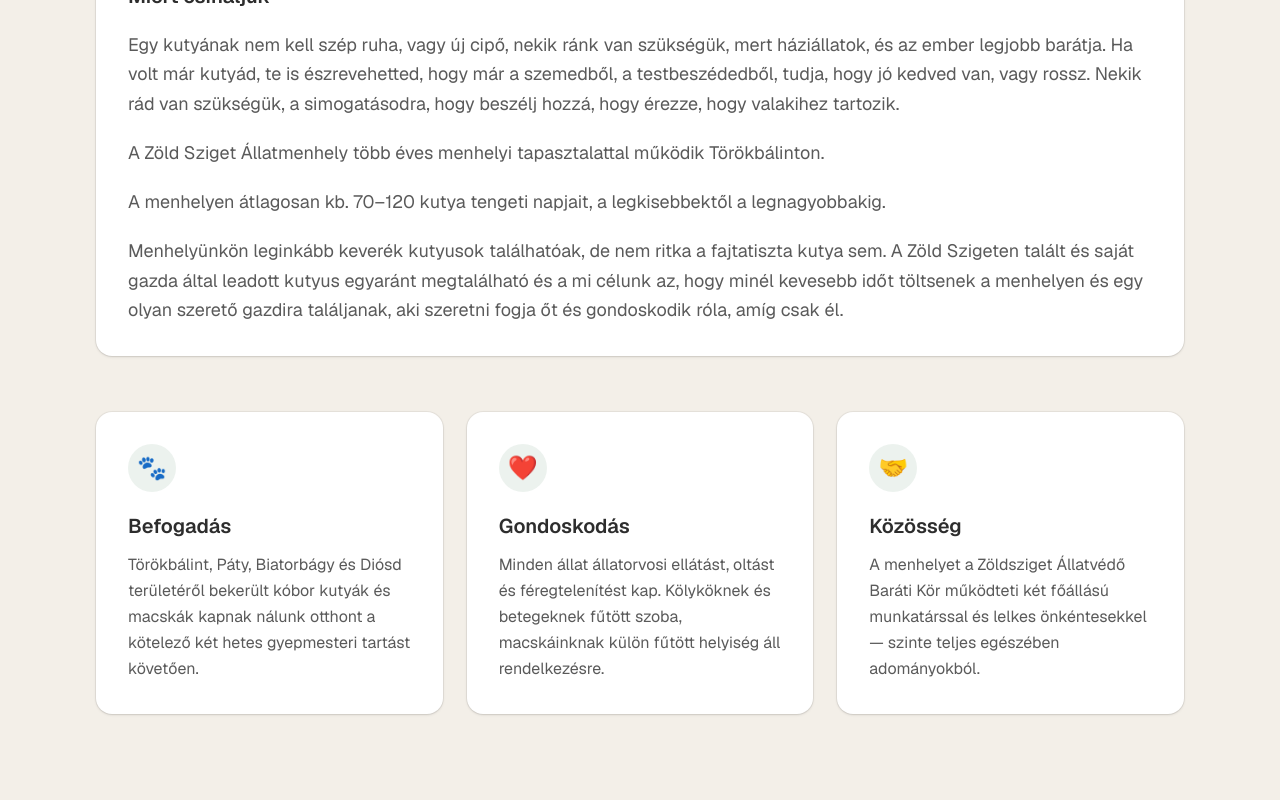
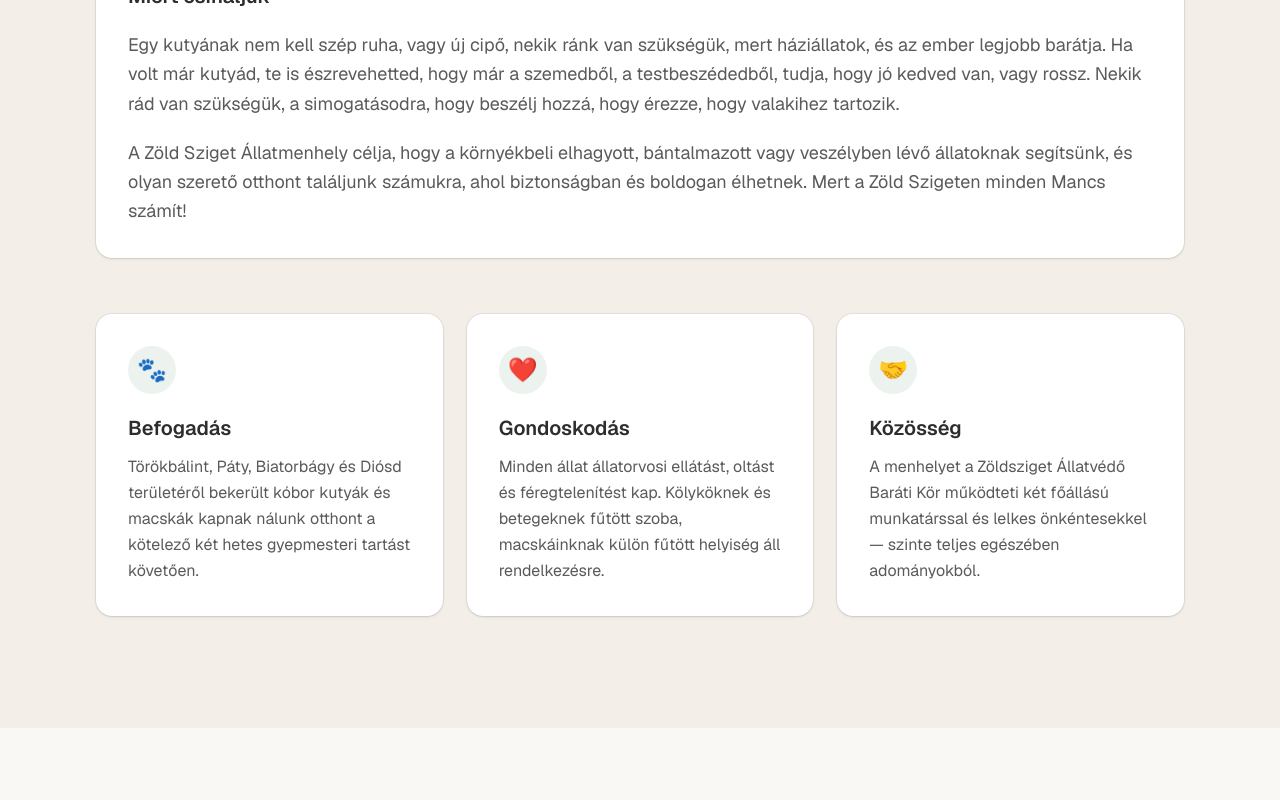
Before and after one commit to berenyilevente/zold-sziget-allatmenhely, a Next.js app: page / in a window 1280 px wide. Shown: the part 1240-2040 px from the top of the page. Built offline with nearby package versions, Linux system fonts and the light colour scheme.

Commit message:
feat: improve description

```diff
--- a/src/components/sections/Contact.tsx
+++ b/src/components/sections/Contact.tsx
@@ -1,12 +1,12 @@
 import { Container } from '../Container';
 
 const openingHours: ReadonlyArray<readonly [string, string]> = [
-  ['Hétfő', '12:00–16:00'],
-  ['Kedd', '12:00–16:00'],
-  ['Szerda', '12:00–16:00'],
-  ['Csütörtök', '12:00–16:00'],
-  ['Péntek', '12:00–16:00'],
-  ['Szombat', '12:00–16:00'],
+  ['Hétfő', '10:00-14:00'],
+  ['Kedd', '10:00-14:00'],
+  ['Szerda', '10:00-14:00'],
+  ['Csütörtök', '10:00-14:00'],
+  ['Péntek', '10:00-14:00'],
+  ['Szombat', '10:00-14:00'],
   ['Vasárnap', 'Zárva'],
 ];
 
--- a/src/components/sections/Rolunk.tsx
+++ b/src/components/sections/Rolunk.tsx
@@ -68,20 +68,10 @@
                 érezze, hogy valakihez tartozik.
               </p>
               <p>
-                A Zöld Sziget Állatmenhely több éves menhelyi tapasztalattal
-                működik Törökbálinton.
-              </p>
-              <p>
-                A menhelyen átlagosan kb. 70–120 kutya tengeti napjait, a
-                legkisebbektől a legnagyobbakig.
-              </p>
-              <p>
-                Menhelyünkön leginkább keverék kutyusok találhatóak, de nem
-                ritka a fajtatiszta kutya sem. A Zöld Szigeten talált és saját
-                gazda által leadott kutyus egyaránt megtalálható és a mi célunk
-                az, hogy minél kevesebb időt töltsenek a menhelyen és egy olyan
-                szerető gazdira találjanak, aki szeretni fogja őt és gondoskodik
-                róla, amíg csak él.
+                A Zöld Sziget Állatmenhely célja, hogy a környékbeli elhagyott,
+                bántalmazott vagy veszélyben lévő állatoknak segítsünk, és olyan
+                szerető otthont találjunk számukra, ahol biztonságban és
+                boldogan élhetnek. Mert a Zöld Szigeten minden Mancs számít!
               </p>
             </div>
           </div>
```
